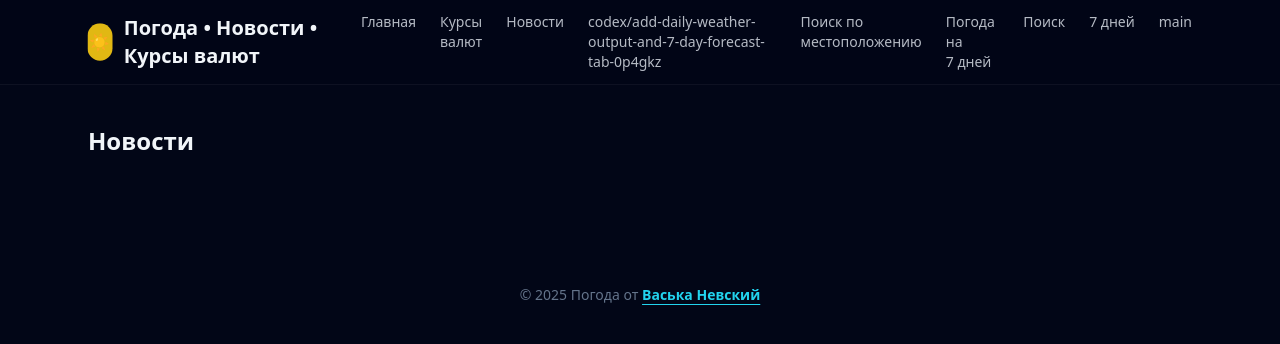
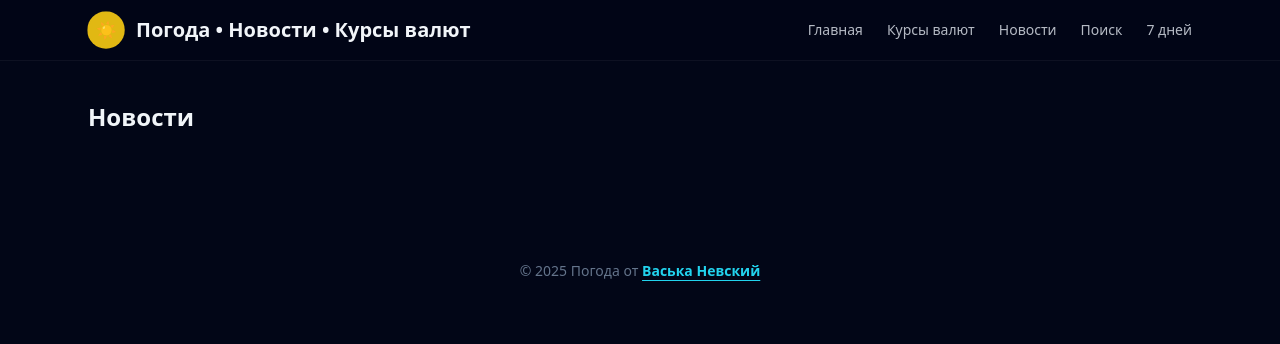
Before and after one commit to Nick-825/nw-weather-site, a Python web app: template templates/news.html in a window 1280 px wide. Shown: the top 344 px of the page. Run offline with Jinja, Linux system fonts and the light colour scheme; the template is opened without the code that fills it, so the values that code supplies are empty; some libraries are stand-ins or nearby versions.

Commit message:
Update base.html

```diff
--- a/templates/base.html
+++ b/templates/base.html
@@ -7,10 +7,7 @@
   <title>{{ title or "Погода, Новости и Курсы валют" }}</title>
   <script src="https://cdn.tailwindcss.com"></script>
   <style>
-    :root {
-      color-scheme: dark;
-      --safe-inset: env(safe-area-inset-bottom, 0px);
-    }
+    :root { color-scheme: dark; --safe-inset: env(safe-area-inset-bottom, 0px); }
     html { scroll-behavior: smooth; }
     @keyframes sunRays { from{transform:rotate(0deg)} to{transform:rotate(360deg)} }
     @keyframes cloudDrift { 0%,100%{transform:translateX(-6%)} 50%{transform:translateX(6%)} }
@@ -55,24 +52,16 @@
         <a href="/" class="transition hover:text-white">Главная</a>
         <a href="/rates" class="transition hover:text-white">Курсы валют</a>
         <a href="/news" class="transition hover:text-white">Новости</a>
-          codex/add-daily-weather-output-and-7-day-forecast-tab-0p4gkz
-        <a href="/weather" class="transition hover:text-white">Поиск по местоположению</a>
-        <a href="/weather/7days" class="transition hover:text-white">Погода на 7&nbsp;дней</a>
         <a href="/weather" class="transition hover:text-white">Поиск</a>
         <a href="/weather/7days" class="transition hover:text-white">7&nbsp;дней</a>
-          main
       </nav>
     </div>
     <nav id="mobile-menu" class="hidden flex-col gap-2 border-t border-white/10 px-4 pb-4 text-sm text-slate-100 md:hidden">
       <a href="/" class="rounded-xl bg-white/5 px-4 py-2 transition hover:bg-white/10">Главная</a>
       <a href="/rates" class="rounded-xl bg-white/5 px-4 py-2 transition hover:bg-white/10">Курсы валют</a>
       <a href="/news" class="rounded-xl bg-white/5 px-4 py-2 transition hover:bg-white/10">Новости</a>
-        codex/add-daily-weather-output-and-7-day-forecast-tab-0p4gkz
-      <a href="/weather" class="rounded-xl bg-white/5 px-4 py-2 transition hover:bg-white/10">Поиск по местоположению</a>
-      <a href="/weather/7days" class="rounded-xl bg-white/5 px-4 py-2 transition hover:bg-white/10">Погода на 7&nbsp;дней</a>
       <a href="/weather" class="rounded-xl bg-white/5 px-4 py-2 transition hover:bg-white/10">Поиск</a>
       <a href="/weather/7days" class="rounded-xl bg-white/5 px-4 py-2 transition hover:bg-white/10">7&nbsp;дней</a>
-        main
     </nav>
   </header>
 
@@ -82,43 +71,30 @@
 
   <footer class="px-4 pb-[calc(1.5rem+var(--safe-inset))] pt-6 text-center text-sm text-slate-500">
     © 2025 Погода от
-    <a href="https://t.me/weatherinversesSPb"
-       target="_blank"
-       rel="noopener"
-       class="text-cyan-400 hover:text-cyan-300 font-semibold underline underline-offset-4">
-       Васька&nbsp;Невский
+    <a href="https://t.me/weatherinversesSPb" target="_blank" rel="noopener" class="text-cyan-400 hover:text-cyan-300 font-semibold underline underline-offset-4">
+      Васька&nbsp;Невский
     </a>
   </footer>
+
   <script>
     (function () {
       const button = document.getElementById('mobile-menu-button');
       const menu = document.getElementById('mobile-menu');
       const iconMenu = document.getElementById('icon-menu');
       const iconClose = document.getElementById('icon-close');
-
-      if (!button || !menu) {
-        return;
-      }
-
+      if (!button || !menu) return;
       button.addEventListener('click', function () {
         const isHidden = menu.classList.toggle('hidden');
         button.setAttribute('aria-expanded', String(!isHidden));
-        if (iconMenu && iconClose) {
-          iconMenu.classList.toggle('hidden');
-          iconClose.classList.toggle('hidden');
-        }
+        if (iconMenu && iconClose) { iconMenu.classList.toggle('hidden'); iconClose.classList.toggle('hidden'); }
       });
-
       menu.querySelectorAll('a').forEach(function (link) {
         link.addEventListener('click', function () {
-          if (menu.classList.contains('hidden')) {
-            return;
-          }
+          if (menu.classList.contains('hidden')) return;
           menu.classList.add('hidden');
           button.setAttribute('aria-expanded', 'false');
           if (iconMenu && iconClose && iconMenu.classList.contains('hidden')) {
-            iconMenu.classList.remove('hidden');
-            iconClose.classList.add('hidden');
+            iconMenu.classList.remove('hidden'); iconClose.classList.add('hidden');
           }
         });
       });
```
